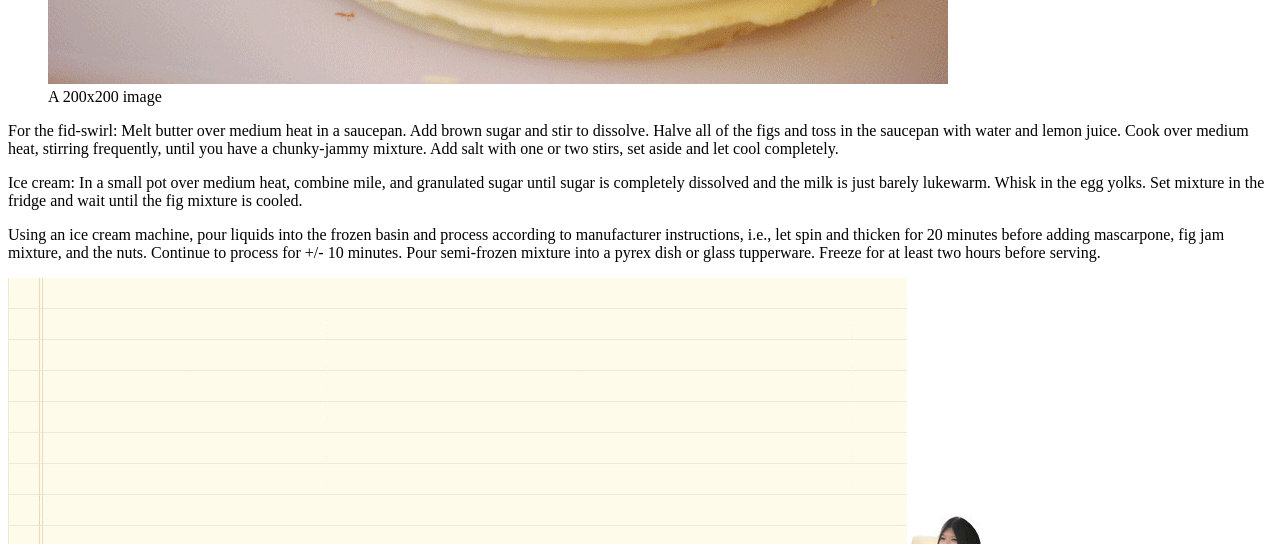
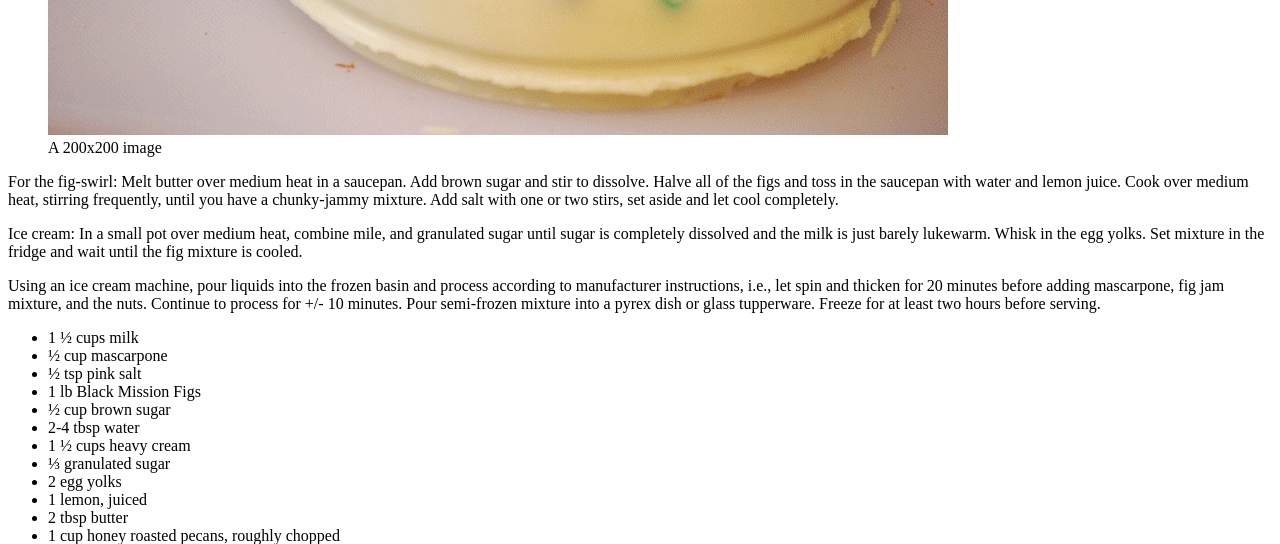
Before and after one commit to IndigoShock/chocolate-pizza, a plain HTML site: page index.html in a window 1280 px wide. Shown: the part 610-1154 px from the top of the page. Drawn offline with Linux system fonts and the light colour scheme; files that its build step writes are made by us from their sources; a web font is replaced by a local one.

Commit message:
add ingredients

```diff
--- a/index.html
+++ b/index.html
@@ -29,17 +29,34 @@
 <section class="deck">
   <div class="card stacked">
       <header>Chocolate Pizza</header>
-
+    <h2>POSTED ON 15 DEC 2013 / DESSERTS</h2>
       <figure>
         <img id="choco-pizza" src="img/choco-pizza.png"/>
           <figcaption>A 200x200 image</figcaption>
       </figure>
-      <p>For the fid-swirl: Melt butter over medium heat in a saucepan. Add brown sugar and stir to dissolve. Halve all of the figs and toss in the saucepan with water and lemon juice. Cook over medium heat, stirring frequently, until you have a chunky-jammy mixture. Add salt with one or two stirs, set aside and let cool completely.</p>
+      <p>For the fig-swirl: Melt butter over medium heat in a saucepan. Add brown sugar and stir to dissolve. Halve all of the figs and toss in the saucepan with water and lemon juice. Cook over medium heat, stirring frequently, until you have a chunky-jammy mixture. Add salt with one or two stirs, set aside and let cool completely.</p>
       <p>Ice cream: In a small pot over medium heat, combine mile, and granulated sugar until sugar is completely dissolved and the milk is just barely lukewarm. Whisk in the egg yolks. Set mixture in the fridge and wait until the fig mixture is cooled. </p>
       <p>Using an ice cream machine, pour liquids into the frozen basin and process according to manufacturer instructions, i.e., let spin and thicken for 20 minutes before adding mascarpone, fig jam mixture, and the nuts. Continue to process for +/- 10 minutes. Pour semi-frozen mixture into a pyrex dish or glass tupperware. Freeze for at least two hours before serving. </p>
 
 <!-- Card 3: List with school paper background. Unordered list of ingredients -->
-<img id="list-bg" src="img/list-bg.png"/>
+  <div class="card ingredients">
+    <ul>
+      <li>1 ½ cups milk</li>
+      <li>½ cup mascarpone</li>
+      <li>½ tsp pink salt</li>
+      <li>1 lb Black Mission Figs</li>
+      <li>½ cup brown sugar</li>
+      <li>2-4 tbsp water</li>
+      <li>1 ½ cups heavy cream</li>
+      <li>⅓ granulated sugar</li>
+      <li>2 egg yolks</li>
+      <li>1 lemon, juiced</li>
+      <li>2 tbsp butter</li>
+      <li>1 cup honey roasted pecans, roughly chopped</li>
+    </ul>
+
+  <img id="list-bg" src="img/list-bg.png"/>
+</div>
 
 <!-- Card 4: Image and Contact info for Author -->
 <img id="van-pic" src="img/van-pic.png"/>
```
